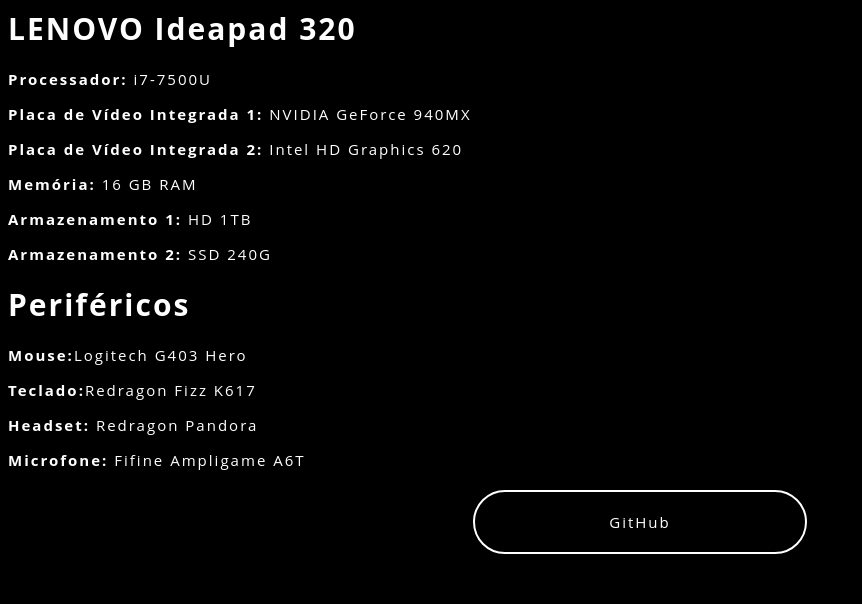
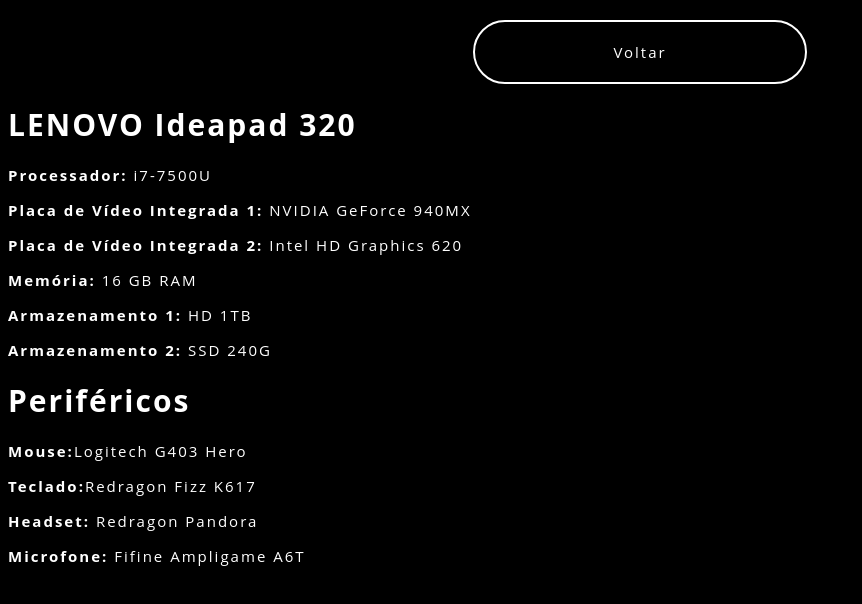
Before and after one commit to printflucasguanabara/My-linktree, a plain HTML site: page setup.html in a window 1280 px wide. Shown: the whole page, without its empty margins (0-862 px from the left). Drawn offline with Linux system fonts and the light colour scheme.

Commit message:
Update setup.html

```diff
--- a/setup.html
+++ b/setup.html
@@ -7,6 +7,8 @@
 </head>
 <body>
 
+    <!-- Links-->
+        <a href="https://github.com/printflucasguanabara" class="links">Voltar</a>
 
 
 
@@ -26,8 +28,7 @@
         <p><b>Microfone:</b> Fifine Ampligame A6T</p>
     </div>
 
-    <!-- Links-->
-        <a href="https://github.com/printflucasguanabara" class="links">GitHub</a>
+
 
 
 
```
